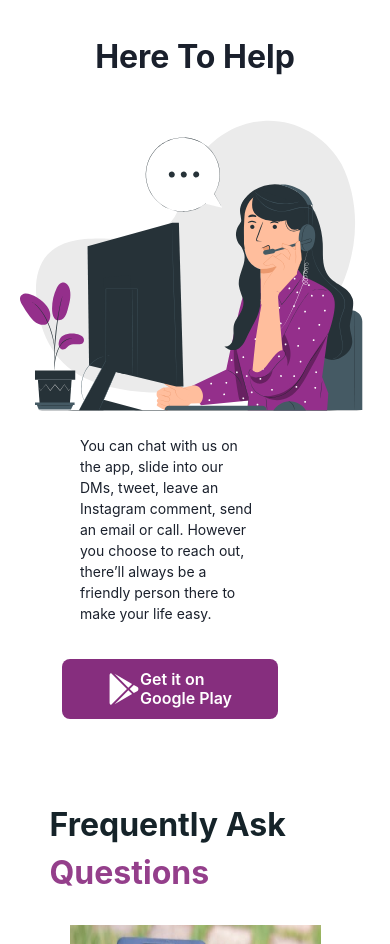
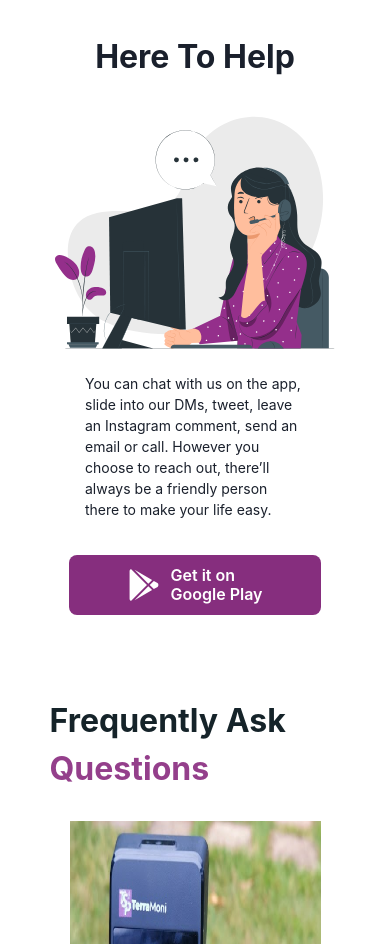
Before and after one commit to thomasAmara/TerraMoni, a React (Create React App) app: page / in a window 390 px wide. Shown: the part 2066-3010 px from the top of the page. Built offline with nearby package versions, Linux system fonts and the light colour scheme.

Commit message:
responsiveness

```diff
--- a/src/Components/HelpSection.jsx
+++ b/src/Components/HelpSection.jsx
@@ -16,16 +16,16 @@ export default function HelpSection() {
           display='flex'
           p='20px'
           justifyContent='center'
-          flexDirection={['column', 'row']}
+          flexDirection={['column', 'column', 'row']}
         >
-          <Box>
-            <Image src={Pana} alt='' />
+          <Box display='flex' alignItems='center' justifyContent='center'>
+            <Image width={['80%', '100%']} src={Pana} alt='' />
           </Box>
           <Box
             display='flex'
             // flexDirection='column'
             alignItems='center'
-            width='50%'
+            width={['100%', '50%']}
             mt={['4%', '0px']}
           >
             <Box>
@@ -57,7 +57,12 @@ export default function HelpSection() {
                   //   ml='-12%'
                 >
                   <FaGooglePlay size='32px' />
-                  <Box display='flex' alignItems='start' flexDirection='column'>
+                  <Box
+                    display='flex'
+                    ml='5%'
+                    alignItems='start'
+                    flexDirection='column'
+                  >
                     Get it on
                     <Text>Google Play</Text>
                   </Box>
```
